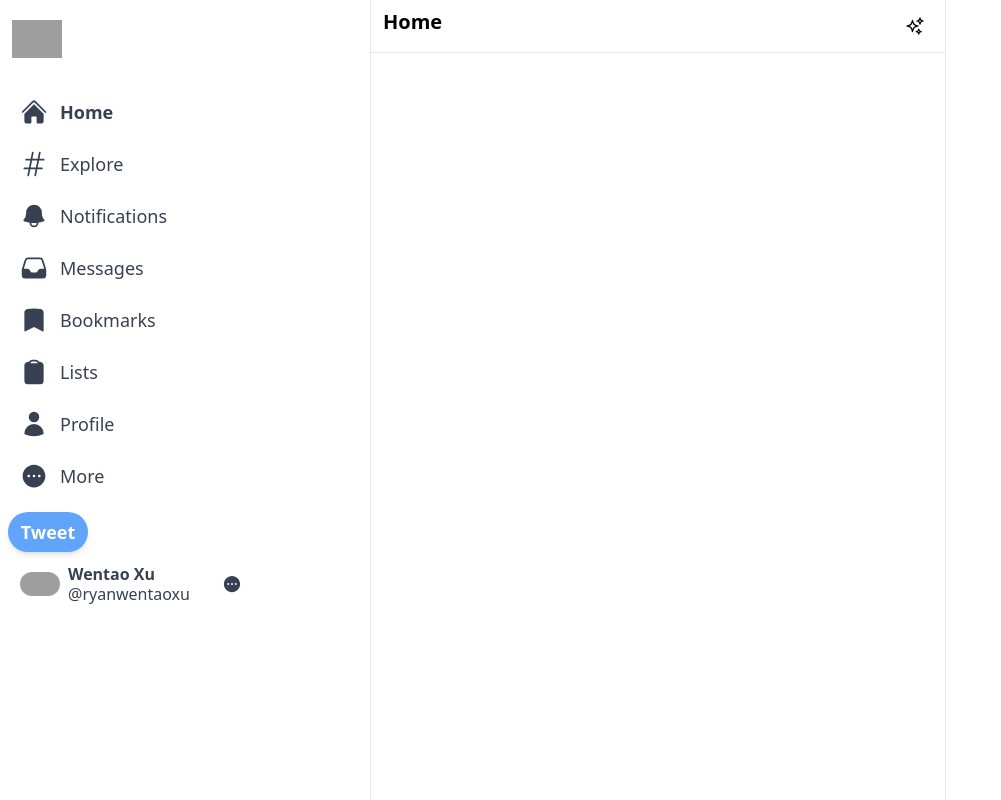
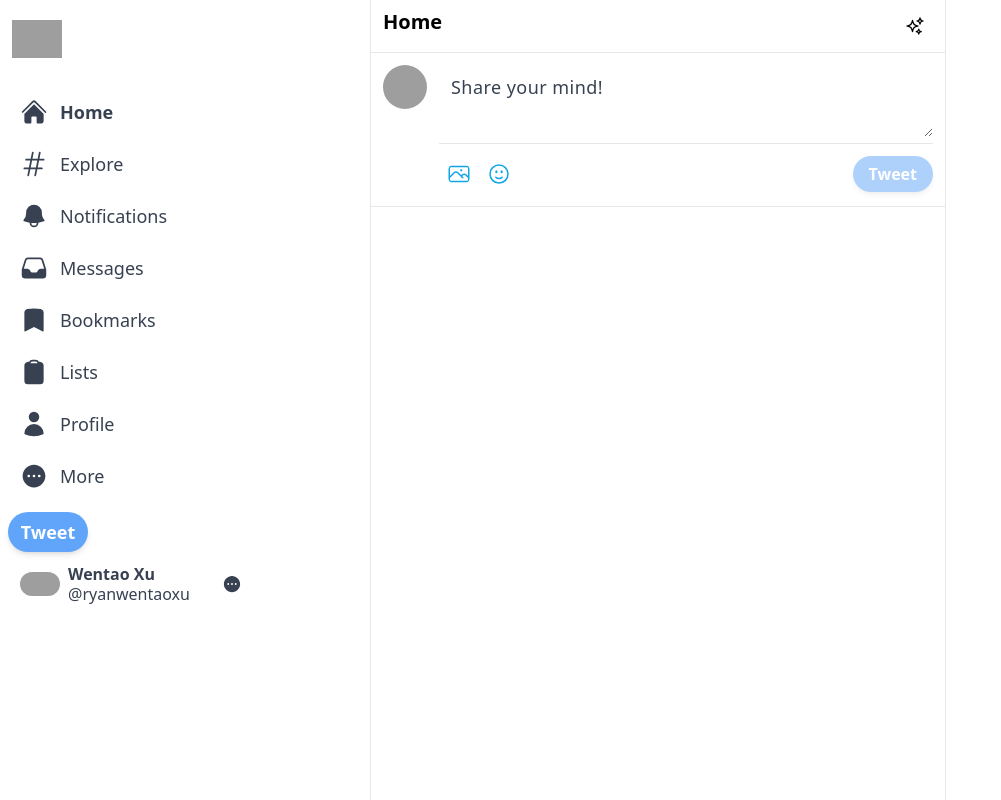
Before and after one commit to ryanwentaoxu/little-twitter, a Next.js app: page / in a window 1280 px wide. Shown: the whole page, without its empty margins (0-1001 px from the left). Built offline with nearby package versions, Linux system fonts and the light colour scheme; grey boxes are pictures that could not be loaded.

Commit message:
feature input

```diff
--- a/package.json
+++ b/package.json
@@ -17,6 +17,7 @@
     "react-dom": "18.2.0"
   },
   "devDependencies": {
+    "@tailwindcss/forms": "^0.5.3",
     "autoprefixer": "^10.4.14",
     "postcss": "^8.4.21",
     "tailwindcss": "^3.2.7"
--- a/src/components/Feed.js
+++ b/src/components/Feed.js
@@ -1,4 +1,6 @@
 import { SparklesIcon } from "@heroicons/react/24/outline"
+import Input from "./Input"
+
 export default function Feed() {
   return (
     <div className="xl:ml-[370px] border-l border-r border-gray-200 xl:min-w-[576px] sm:ml-[73px] flex-grow max-w-xl">
@@ -8,6 +10,8 @@ export default function Feed() {
           <SparklesIcon className="h-5"/>
         </div>
       </div>
+
+      <Input></Input>
     </div>
   )
 }
--- /dev/null
+++ b/src/components/Input.js
@@ -0,0 +1,22 @@
+import { PhotoIcon, FaceSmileIcon } from "@heroicons/react/24/outline"
+
+
+export default function Input() {
+  return (
+    <div className="flex border-b border-gray-200 p-3 space-x-3">
+      <img src="https://tether.com/wp-content/uploads/2022/04/curry-brand-2l.png" className="rounded-full h-11 w-11" alt="user-img" />
+      <div className="w-full divide-y divde-gray-200">
+        <div className="">
+          <textarea className="w-full border-none focus:ring-0 text-lg placeholder-gray-700 tracking-wide min-h-[50px] text-gray-700" rows="2" placeholder="Share your mind!"></textarea>
+        </div>
+        <div className="flex items-center justify-between pt-2.5">
+          <div className="flex">
+            <PhotoIcon className="h-10 w-10 hoverEffect p-2 text-sky-500 hover:bg-sky-100"/>
+            <FaceSmileIcon className="h-10 w-10 hoverEffect p-2 text-sky-500 hover:bg-sky-100"/>
+          </div>
+          <button className="bg-blue-400 text-white px-4 py-1.5 rounded-full font-bold shadow-md hover:brightness-95 disabled:opacity-50" disabled>Tweet</button>
+        </div>
+      </div>
+    </div>
+  )
+}
--- a/tailwind.config.js
+++ b/tailwind.config.js
@@ -11,5 +11,7 @@ module.exports = {
   theme: {
     extend: {},
   },
-  plugins: [],
+  plugins: [
+    require('@tailwindcss/forms'),
+  ],
 }
```
Also changed, not shown: 1 other file (tests, documents, lock files or other folders).
